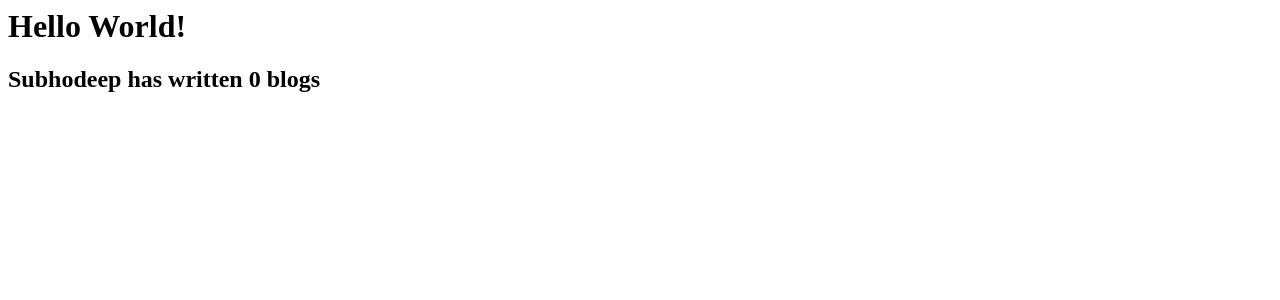
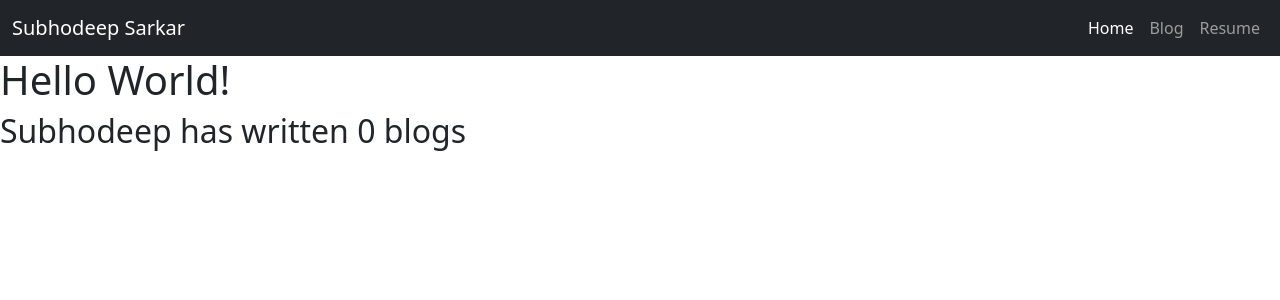
Before and after one commit to H4CK3RD33P/portfolio, a Django app: page /blog/ in a window 1280 px wide. Shown: the top 300 px of the page. Run offline with Django 3.2, Linux system fonts and the light colour scheme; data that the repository does not hold is empty.

Commit message:
Added base template, removed Resume and Blog links from home page, added navbar.
Added a base template within which I added a bootstrap template and a navbar.
While doing the navbar, I changed the position of Home, Blog and Resume to the right.
Removed the temporary links in the home page, i.e Resume and Blog.

```diff
--- a/blog/templates/blog/all_blogs.html
+++ b/blog/templates/blog/all_blogs.html
@@ -1,3 +1,10 @@
+{% extends 'project/base.html' %} <!--importing the base template-->
+
+{% block title %}
+<title>Blog</title>
+{% endblock %}
+
+{% block code %}
 <h1>Hello World!</h1>
 <!--blogs.count counts the number of blog object present in the
 query set 'blogs' passed from all_blogs() in blog/views.py.
@@ -19,3 +26,5 @@ all the tags as rawstring,thus we use striptags to remove all html tags-->
 <p>{{ blog.description | truncatechars:100 | striptags }}</p>
 
 {% endfor %}
+
+{% endblock %}
--- /dev/null
+++ b/project/templates/project/base.html
@@ -0,0 +1,54 @@
+<!--Start of Bootstrap demo css template-->
+<!doctype html>
+<html lang="en">
+  <head>
+    <!-- Required meta tags -->
+    <meta charset="utf-8">
+    <meta name="viewport" content="width=device-width, initial-scale=1">
+
+    <!-- Bootstrap CSS -->
+    <link href="https://cdn.jsdelivr.net/npm/bootstrap@5.0.0-beta1/dist/css/bootstrap.min.css" rel="stylesheet" integrity="sha384-giJF6kkoqNQ00vy+HMDP7azOuL0xtbfIcaT9wjKHr8RbDVddVHyTfAAsrekwKmP1" crossorigin="anonymous">
+
+    {% block title %}{% endblock %}
+  </head>
+  <body>
+      <!--Start of Bootstrap navbar-->
+    <nav class="navbar navbar-expand-lg navbar-dark bg-dark">
+        <div class="container-fluid">
+          <a class="navbar-brand" href="#">Subhodeep Sarkar</a>
+          <button class="navbar-toggler" type="button" data-bs-toggle="collapse" data-bs-target="#navbarSupportedContent" aria-controls="navbarSupportedContent" aria-expanded="false" aria-label="Toggle navigation">
+            <span class="navbar-toggler-icon"></span>
+          </button>
+          <div class="d-flex justify-content-end">
+          <div class="collapse navbar-collapse " id="navbarSupportedContent">
+            <ul class="navbar-nav me-auto mb-2 mb-lg-0">
+              <li class="nav-item">
+                <a class="nav-link active" aria-current="page" href={% url 'home' %}>Home</a>
+              </li>
+              <li class="nav-item">
+                <a class="nav-link" href={% url 'blog:all_blogs' %}>Blog</a>
+              </li>
+              <li class="nav-item">
+                  {% load static %}
+                <a class="nav-link" href={% static 'documents/SubhodeepSarkarResume.pdf' %}>Resume</a>
+              </li>
+            </ul>
+          </div>
+          </div>
+        </div>
+      </nav>
+      <!--Ending of Bootstrap navbar-->
+      {% block code %}<!--Sandwhich the other templates between these--> {% endblock %}
+    <!-- Optional JavaScript; choose one of the two! -->
+
+    <!-- Option 1: Bootstrap Bundle with Popper -->
+    <script src="https://cdn.jsdelivr.net/npm/bootstrap@5.0.0-beta1/dist/js/bootstrap.bundle.min.js" integrity="sha384-ygbV9kiqUc6oa4msXn9868pTtWMgiQaeYH7/t7LECLbyPA2x65Kgf80OJFdroafW" crossorigin="anonymous"></script>
+
+    <!-- Option 2: Separate Popper and Bootstrap JS -->
+    <!--
+    <script src="https://cdn.jsdelivr.net/npm/@popperjs/core@2.5.4/dist/umd/popper.min.js" integrity="sha384-q2kxQ16AaE6UbzuKqyBE9/u/KzioAlnx2maXQHiDX9d4/zp8Ok3f+M7DPm+Ib6IU" crossorigin="anonymous"></script>
+    <script src="https://cdn.jsdelivr.net/npm/bootstrap@5.0.0-beta1/dist/js/bootstrap.min.js" integrity="sha384-pQQkAEnwaBkjpqZ8RU1fF1AKtTcHJwFl3pblpTlHXybJjHpMYo79HY3hIi4NKxyj" crossorigin="anonymous"></script>
+    -->
+  </body>
+</html>
+<!--End of Bootstrap template-->
```
Also changed, not shown: blog/templates/blog/detail.html (+8 -0 lines), project/templates/project/home.html (+8 -2 lines).
